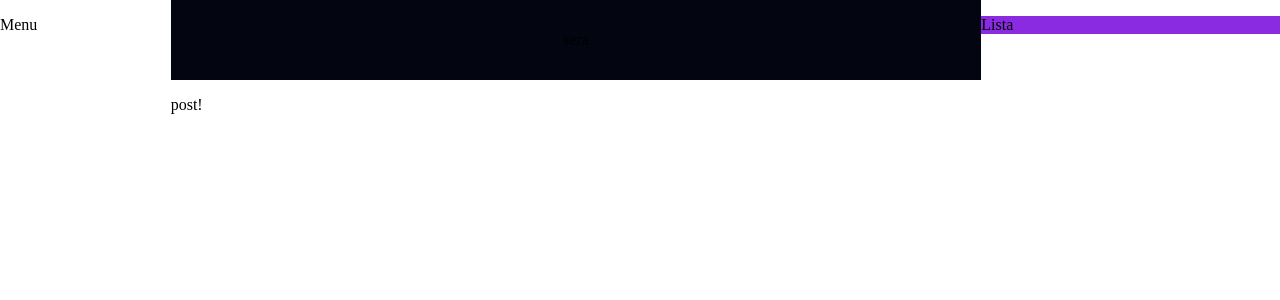
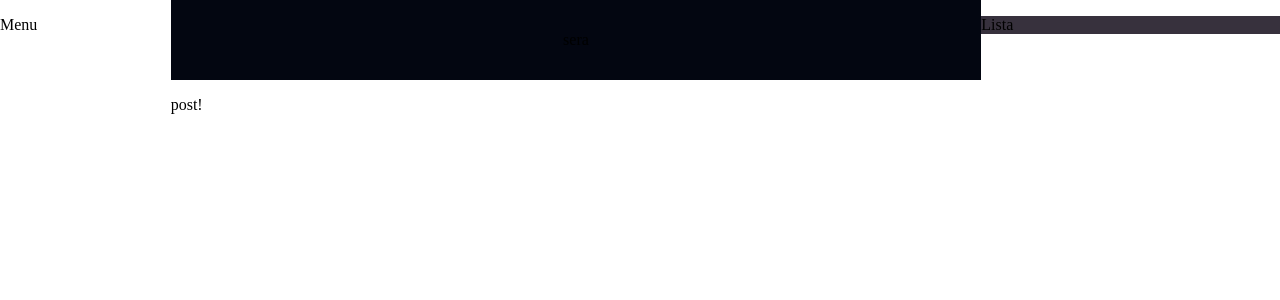
Before and after one commit to HenriqueReimao/RedeSocial-angular, an Angular app: page / in a window 1280 px wide. Shown: the top 300 px of the page. Built offline with nearby package versions, Linux system fonts and the light colour scheme.

Commit message:
- Update List

```diff
--- a/src/app/components/lista-sugestiva/lista-sugestiva.component.css
+++ b/src/app/components/lista-sugestiva/lista-sugestiva.component.css
@@ -1,3 +1,3 @@
 body{
-    background-color: blueviolet;
+    background-color: rgb(55, 49, 61);
 }
```
